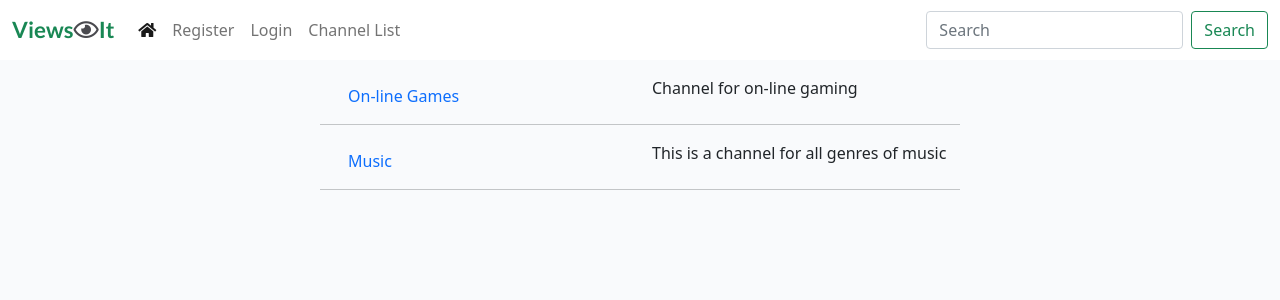
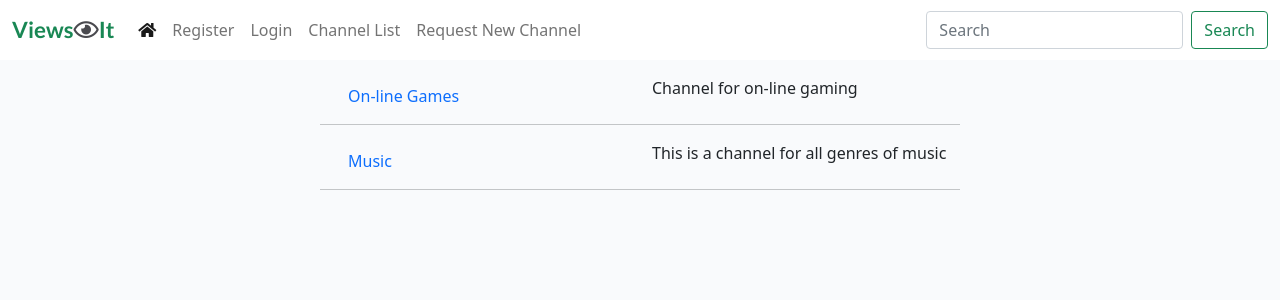
Before and after one commit to Catrionamcd/ViewsIt-Site, a Django app: page /channel_list/ in a window 1280 px wide. Shown: the top 300 px of the page. Run offline with Django 3.2, Linux system fonts and the light colour scheme; data comes from the database, SQL or seed files in the repository; some libraries are stand-ins or nearby versions.

Commit message:
Add functionality to create a channel, views.py, html & urls

```diff
--- a/templates/base.html
+++ b/templates/base.html
@@ -60,6 +60,10 @@
                     <li class="nav-item">
                         <a class="nav-link" href="{% url 'channel_list' %}">Channel List</a>
                     </li>
+
+                    <li class="nav-item">
+                        <a class="nav-link" href="{% url 'channel_form' %}">Request New Channel</a>
+                    </li>
                 </ul>
 
                 <span class="navbar-nav ml-auto mr-auto">
--- a/viewsit_app/urls.py
+++ b/viewsit_app/urls.py
@@ -8,4 +8,5 @@ urlpatterns = [
      path('channel_list/', views.ChannelList.as_view(), name='channel_list'),
      path('channel_view/<slug>/', views.ChannelView.as_view(), name='channel_view'),
      path('channel_view/', views.ChannelViewAll.as_view(), name='channel_view'),
+     path('channel_form/', views.ChannelCreate.as_view(), name='channel_form'),
 ]
--- a/viewsit_app/views.py
+++ b/viewsit_app/views.py
@@ -3,6 +3,7 @@ from django.utils.text import slugify
 from django.views import generic, View
 from .models import Channel, ChannelPosts
 from cloudinary.forms import cl_init_js_callbacks
+from .forms import ChannelForm
 
 
 class ChannelList(generic.ListView):
@@ -55,3 +56,53 @@ class ChannelViewAll(View):
                 "post_list": queryset,
             },
         )
+
+
+class ChannelCreate(View):
+
+    def get(self, request, *args, **kwargs):
+        if not request.user.is_authenticated:
+            return redirect('/home/')
+
+        return render(
+            request,
+            "channel_form.html",
+            {
+                "channelsubmitted": False,
+                "channel_form": ChannelForm()
+            },
+        )
+
+
+    def post(self, request, *args, **kwargs):
+        channelsubmitted = False
+        messages = ()
+
+        if not request.user.is_authenticated:
+            return redirect('/home/')
+
+        channel_form = ChannelForm(data=request.POST)
+        if channel_form.is_valid():
+
+            try:
+                channel = Channel.objects.get(topic=channel_form.instance.topic)
+                # Channel already exists so post back error
+                channel_form = ChannelForm()
+                messages = messages + ("Channel already exists",)
+            except Channel.DoesNotExist:
+                channel_form.instance.topic_url = slugify(channel_form.instance.topic)
+                channel_form.instance.author = request.user
+                channel_form.save()
+                channelsubmitted = True
+        else:
+            channel_form = ChannelForm()
+
+        return render(
+            request,
+            "channel_form.html",
+            {
+                "channelsubmitted": channelsubmitted,
+                "channel_form": channel_form,
+                "messages": messages
+            },
+        )
```
Also changed, not shown: templates/channel_form.html (added, +33 -0 lines), viewsit_app/forms.py (added, +8 -0 lines).
